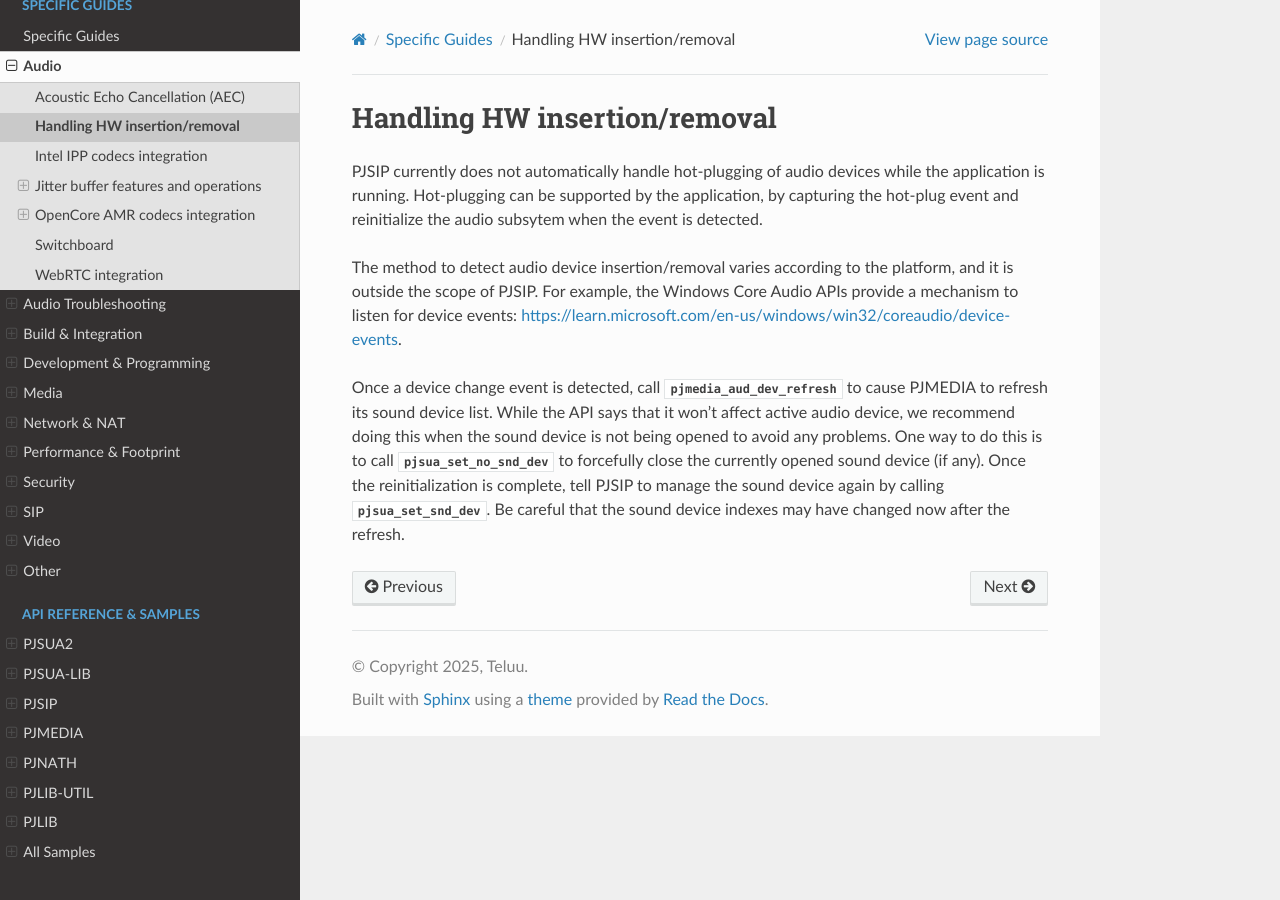
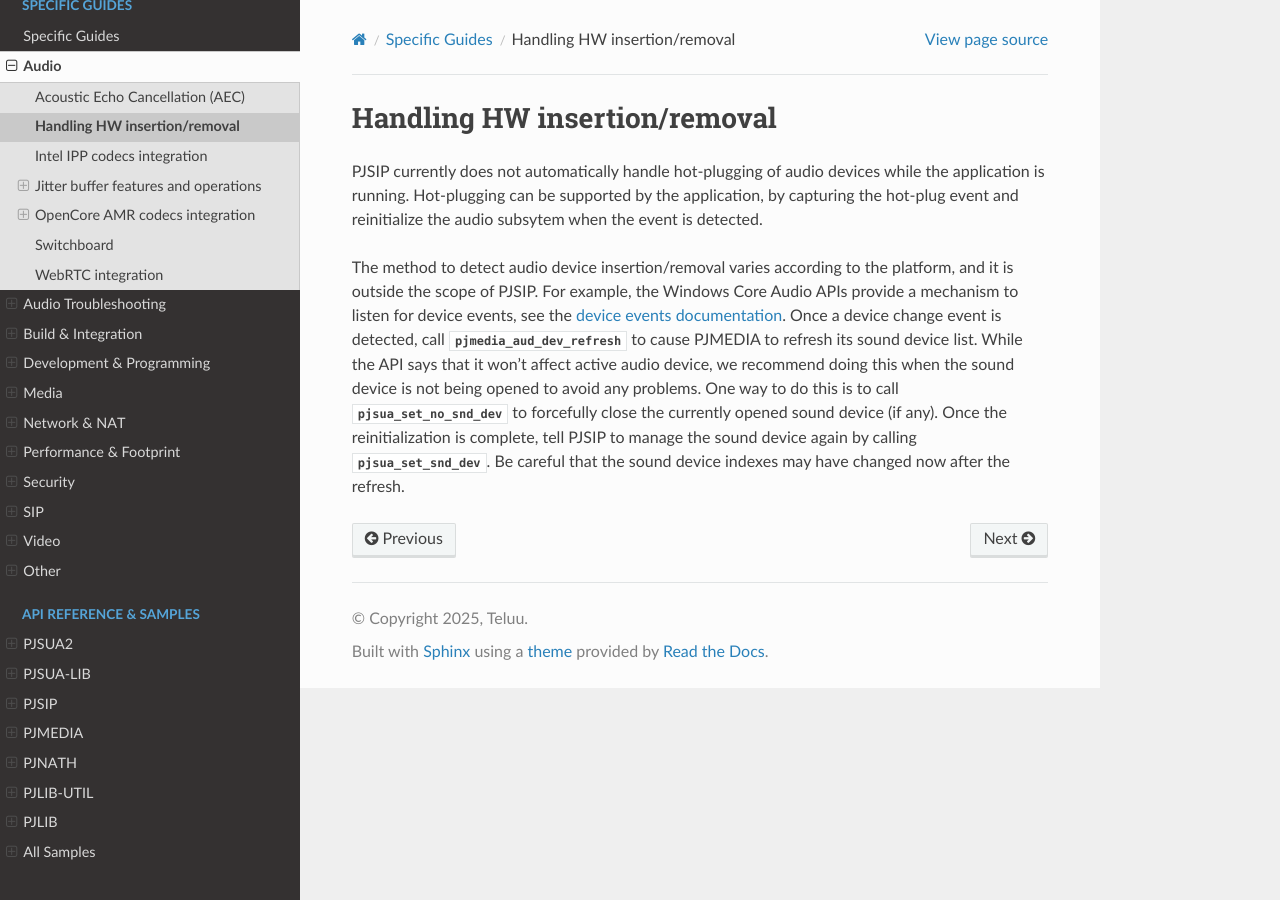
Before and after one commit to pjsip/pjproject_docs, a Sphinx documentation site: the page built from docs/source/specific-guides/audio/handling_hw_change.rst, in a window 1280 px wide. Built offline with Sphinx 7.4.7 and the Read the Docs theme 3.1.0, drawn with Linux system fonts in a browser that asks for light colours; the version number could not be read and is left out.

Commit message:
Apply suggestion from @Copilot
Co-authored-by: Copilot <175728472+Copilot@users.noreply.github.com>

```diff
--- a/docs/source/specific-guides/audio/handling_hw_change.rst
+++ b/docs/source/specific-guides/audio/handling_hw_change.rst
@@ -7,9 +7,7 @@ is detected.
 
 The method to detect audio device insertion/removal varies according to the platform,
 and it is outside the scope of PJSIP. For example, the Windows Core Audio APIs provide
-a mechanism to listen for device events:
-https://learn.microsoft.com/en-us/windows/win32/coreaudio/device-events.
-
+a mechanism to listen for device events, see the `device events documentation <https://learn.microsoft.com/en-us/windows/win32/coreaudio/device-events>`_.
 Once a device change event is detected, call :cpp:any:`pjmedia_aud_dev_refresh()` to cause
 PJMEDIA to refresh its sound device list. While the API says that it won't affect active
 audio device, we recommend doing this when the sound device is not being opened to avoid
```
